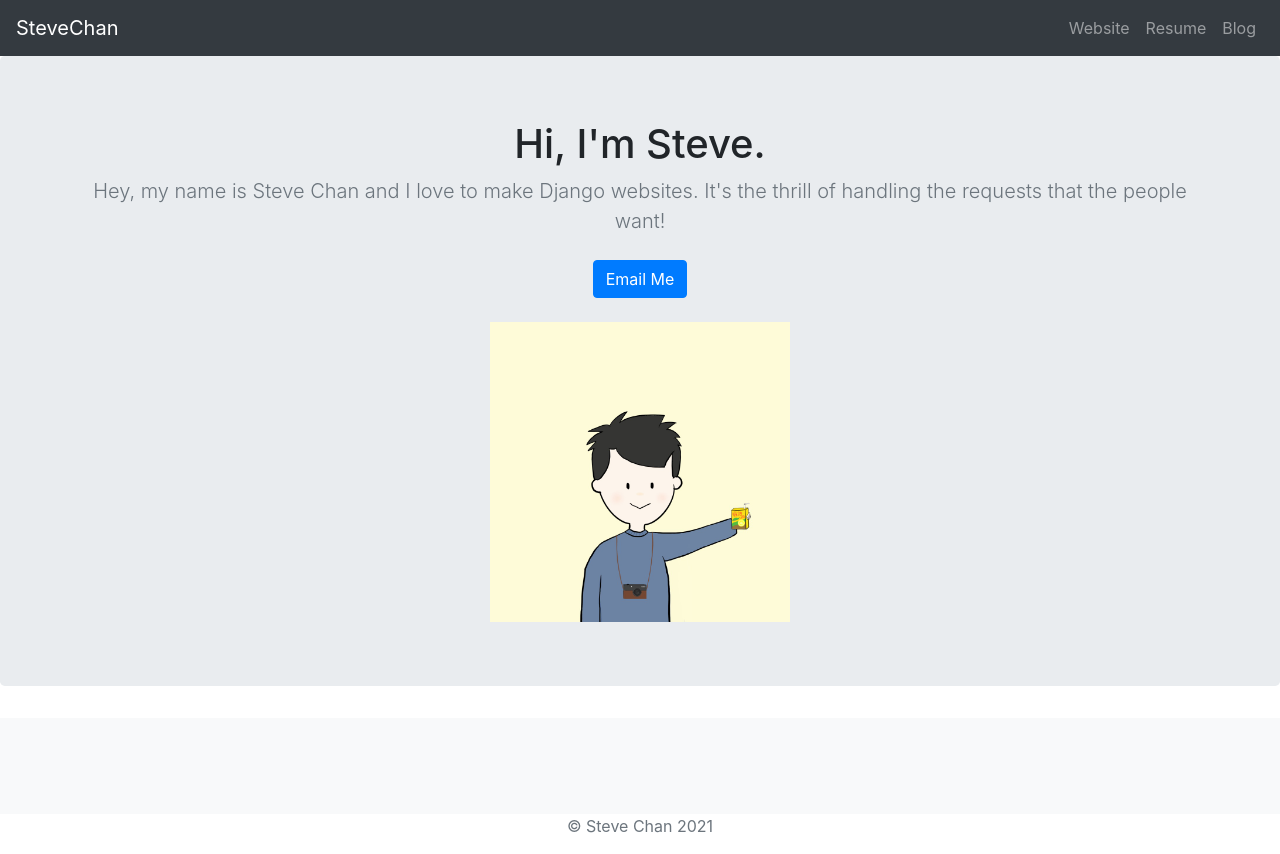
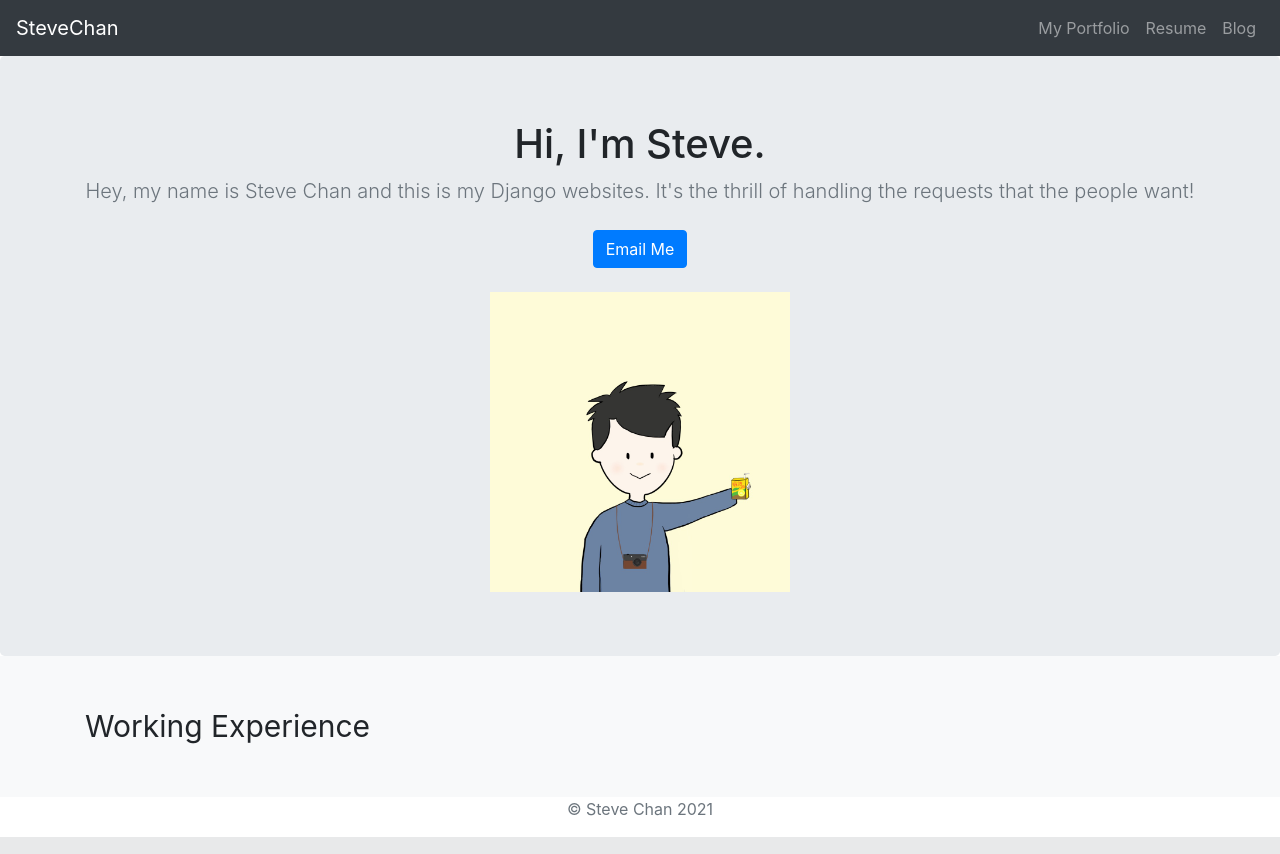
Before and after one commit to stevechanvii/django_portfolio, a Django app: page / in a window 1280 px wide. Run offline with Django 3.2, Linux system fonts and the light colour scheme; data that the repository does not hold is empty; some libraries are stand-ins or nearby versions.

Commit message:
feat: content update

```diff
--- a/blog/templates/blog/allblogs.html
+++ b/blog/templates/blog/allblogs.html
@@ -25,8 +25,8 @@
       </button>
       <div class="collapse navbar-collapse" id="navbarNavAltMarkup">
         <div class="navbar-nav ml-auto">
-          <a class="nav-item nav-link" href="https://www.stevechanvii.me">Website</a>
-          <a class="nav-item nav-link" href="{% static 'resume.pdf' %}">Resume</a>
+          <a class="nav-item nav-link" target="_blank" href="https://www.stevechanvii.me">My Portfolio</a>
+          <a class="nav-item nav-link" target="_blank" href="{% static 'resume.pdf' %}">Resume</a>
           <a class="nav-item nav-link active" href="{% url 'allblogs' %}">Blog</a>
         </div>
       </div>
--- a/blog/templates/blog/detail.html
+++ b/blog/templates/blog/detail.html
@@ -25,8 +25,8 @@
       </button>
       <div class="collapse navbar-collapse" id="navbarNavAltMarkup">
         <div class="navbar-nav ml-auto">
-          <a class="nav-item nav-link" href="https://www.stevechanvii.me">Website</a>
-          <a class="nav-item nav-link" href="{% static 'resume.pdf' %}">Resume</a>
+          <a class="nav-item nav-link" target="_blank" href="https://www.stevechanvii.me">My Portfolio</a>
+          <a class="nav-item nav-link" target="_blank" href="{% static 'resume.pdf' %}">Resume</a>
           <a class="nav-item nav-link active" href="{% url 'allblogs' %}">Blog</a>
         </div>
       </div>
--- a/jobs/templates/jobs/home.html
+++ b/jobs/templates/jobs/home.html
@@ -25,8 +25,8 @@
       </button>
       <div class="collapse navbar-collapse" id="navbarNavAltMarkup">
         <div class="navbar-nav ml-auto">
-          <a class="nav-item nav-link" href="https://www.stevechanvii.me">Website</a>
-          <a class="nav-item nav-link" href="{% static 'resume.pdf' %}">Resume</a>
+          <a class="nav-item nav-link" target="_blank" href="https://www.stevechanvii.me">My Portfolio</a>
+          <a class="nav-item nav-link" target="_blank" href="{% static 'resume.pdf' %}">Resume</a>
           <a class="nav-item nav-link" href="/blog/">Blog</a>
         </div>
       </div>
@@ -35,12 +35,12 @@
 
   <main role="main">
 
-    <section class="jumbotron text-center">
+    <section class="jumbotron text-center" style='margin-bottom: 0;'>
       <div class="container">
         <h1 class="jumbotron-heading">Hi, I'm Steve.</h1>
-        <p class="lead text-muted">Hey, my name is Steve Chan and I love to make Django websites. It's the thrill of handling the requests that the people want!</p>
+        <p class="lead text-muted">Hey, my name is Steve Chan and this is my Django websites. It's the thrill of handling the requests that the people want!</p>
         <p>
-          <a href="mailto:danyangvii@gmail.com" class="btn btn-primary my-2">Email Me</a>
+          <a href="mailto:chendanyangvii@gmail.com" class="btn btn-primary my-2">Email Me</a>
         </p>
         <img src="{% static 'steve.jpeg' %}" height="300" />
       </div>
@@ -48,7 +48,7 @@
 
     <div class="album py-5 bg-light">
       <div class="container">
-
+        <span style='font-size: 30px;'>Working Experience</span>
         <div class="row">
 
           {% for job in jobs.all %}
--- a/portfolio/settings.py
+++ b/portfolio/settings.py
@@ -24,7 +24,7 @@ SECRET_KEY = '2jw6a#$^5&8x+7w=6d40re&dt)@-7)ul1(k_0#7$g&5_-v8@p='
 # SECURITY WARNING: don't run with debug turned on in production!
 DEBUG = True
 
-ALLOWED_HOSTS = ['dev-protfolio-django.herokuapp.com']
+ALLOWED_HOSTS = ['dev-protfolio-django.herokuapp.com', 'localhost']
 
 
 # Application definition
@@ -78,7 +78,7 @@ DATABASES = {
     'default': {
         'ENGINE': 'django.db.backends.postgresql',
         # 'NAME': 'portfoliodb',
-        # 'USER': 'anvpkyrztdfnqb',
+        # 'USER': 'postgres',
         # 'PASSWORD': 'aaaaaa',
         # 'HOST': 'localhost',
         # danyangvii@gmail.com, a4
```
Also changed, not shown: 1 other file.
